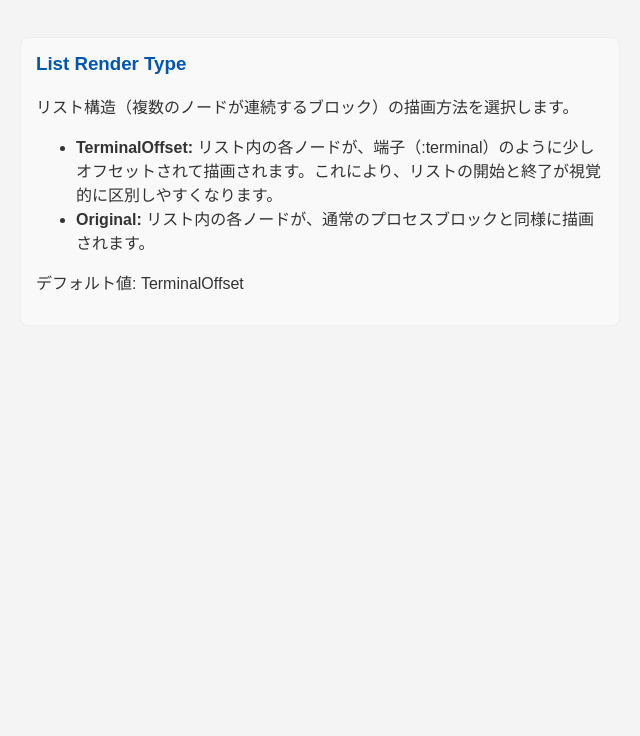
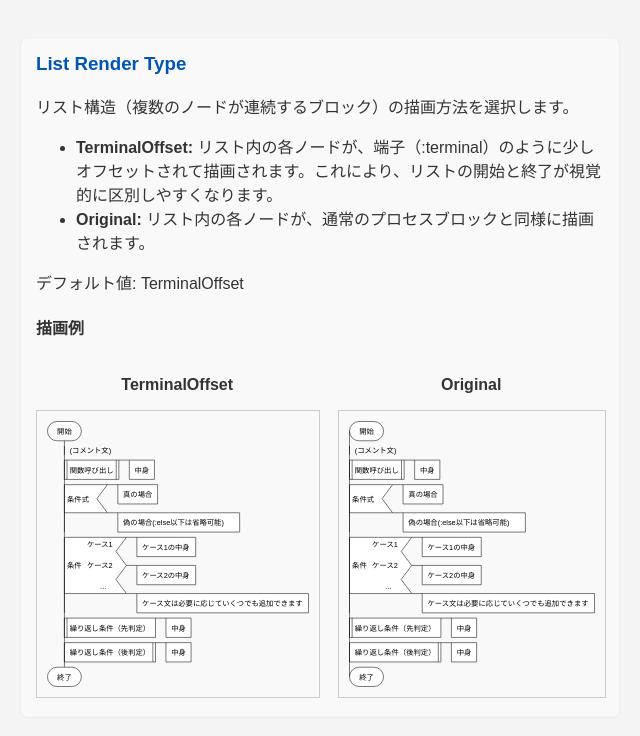
Before and after one commit to steelpipe75/padtools_ts, a website built with Parcel: page web/render_options.html in a window 1280 px wide. Shown: the part 1079-1815 px from the top of the page, without its empty margins (320-960 px from the left). Before the commit the page ends 1425 px from the top, so only its background shows below. Built offline with nearby package versions, Linux system fonts and the light colour scheme.

Commit message:
feat: add render examples to options page
Add rendering examples for 'List Render Type' option to the render options page.

This helps users visually understand the difference between 'TerminalOffset' and 'Original' rendering types.

```diff
--- a/web/render_options.html
+++ b/web/render_options.html
@@ -46,6 +46,17 @@
                 <li><strong>Original:</strong> リスト内の各ノードが、通常のプロセスブロックと同様に描画されます。</li>
             </ul>
             <p>デフォルト値: TerminalOffset</p>
+            <h4>描画例</h4>
+            <div class="image-container">
+                <div>
+                    <p><strong>TerminalOffset</strong></p>
+                    <img src="svg/render_options/commands_diagram_TerminalOffset.svg" alt="TerminalOffset rendering example" class="render-example">
+                </div>
+                <div>
+                    <p><strong>Original</strong></p>
+                    <img src="svg/render_options/commands_diagram_Original.svg" alt="Original rendering example" class="render-example">
+                </div>
+            </div>
         </div>
     </div>
 </body>
--- a/web/render_options_style.css
+++ b/web/render_options_style.css
@@ -64,3 +64,19 @@ h1 {
     border-radius: 4px;
     overflow-x: auto;
 }
+
+.image-container {
+    display: flex;
+    gap: 20px;
+    margin-top: 10px;
+}
+
+.image-container div {
+    text-align: center;
+}
+
+.render-example {
+    border: 1px solid #ccc;
+    max-width: 100%;
+    height: auto;
+}
```
